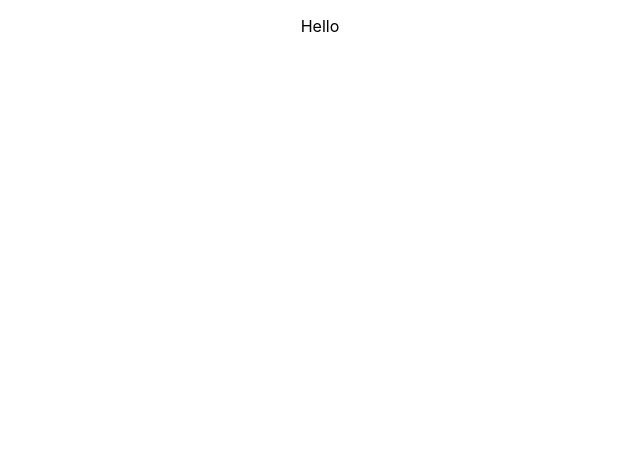
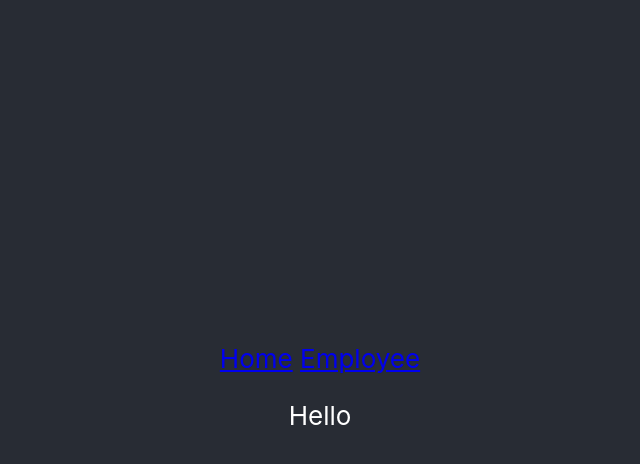
Before and after one commit to Michael-Loren/fullstack, a React (Create React App) app in the folder client/: page / in a window 1280 px wide. Shown: the top 464 px of the page, without its empty margins (320-960 px from the left). Built offline with nearby package versions, Linux system fonts and the light colour scheme.

Commit message:
add navbar

```diff
--- a/client/package.json
+++ b/client/package.json
@@ -10,7 +10,7 @@
     "react": "^17.0.2",
     "react-dom": "^17.0.2",
     "react-router-dom": "^6.2.1",
-    "react-scripts": "5.0.0",
+    "react-scripts": "^5.0.0",
     "styled": "^1.0.0",
     "web-vitals": "^2.1.3"
   },
--- a/client/src/App.css
+++ b/client/src/App.css
@@ -1,11 +1,3 @@
-.App {
-  text-align: center;
-}
-
-.App-logo {
-  height: 40vmin;
-  pointer-events: none;
-}
 
 @media (prefers-reduced-motion: no-preference) {
   .App-logo {
@@ -13,7 +5,7 @@
   }
 }
 
-.App-header {
+.App {
   background-color: #282c34;
   min-height: 100vh;
   display: flex;
@@ -22,6 +14,7 @@
   justify-content: center;
   font-size: calc(10px + 2vmin);
   color: white;
+  text-align: center;
 }
 
 .App-link {
--- a/client/src/App.js
+++ b/client/src/App.js
@@ -1,25 +1,24 @@
 import "./App.css";
 import React from "react";
-import {BrowserRouter, Routes, Route, Link, NavLink} from "react-router-dom"
+import { BrowserRouter, Routes, Route, Link } from "react-router-dom";
 import Customer from "./components/Customer";
 import Employee from "./components/Employee";
 function App() {
   return (
     <div className="App">
-      <header>
-
-
-      </header>
-      <main>
-        <BrowserRouter>
-
-
+      <BrowserRouter>
+        <header>
+          <nav>
+            <Link to="/">Home</Link> <Link to="/employee">Employee</Link>
+          </nav>
+        </header>
+        <main>
           <Routes>
-            <Route path="/" element={<Customer/>}/>
-            <Route path="/employee" element={<Employee/>}/>
+            <Route path="/" element={<Customer />} />
+            <Route path="/employee" element={<Employee />} />
           </Routes>
-        </BrowserRouter>
-      </main>
+        </main>
+      </BrowserRouter>
     </div>
   );
 }
```
Also changed, not shown: 2 other files (tests, documents, lock files or other folders).
